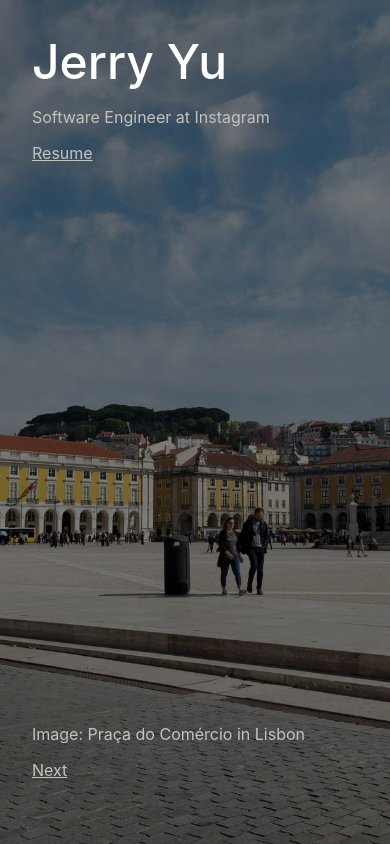
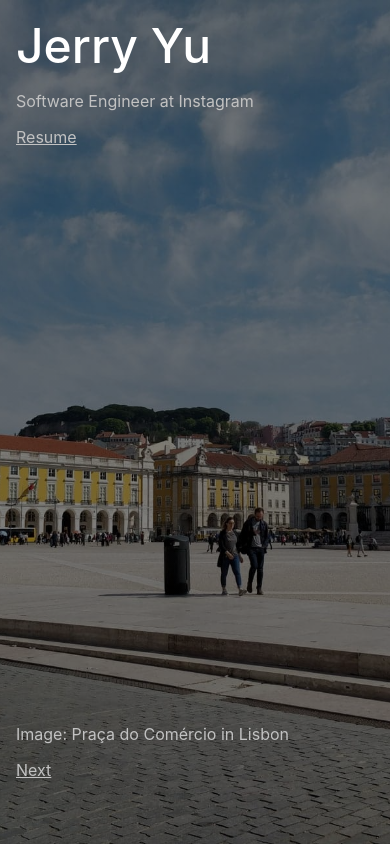
Before and after one commit to jyu/jyu.github.io, a React (Create React App) app: page / in a window 390 px wide. Built offline with nearby package versions, Linux system fonts and the light colour scheme.

Commit message:
Reduce mobile margin

```diff
--- a/src/routes/Home/styles.js
+++ b/src/routes/Home/styles.js
@@ -9,7 +9,7 @@ const styles = (theme) => ({
     padding: "4em 6em",
   },
   containerMobile: {
-    padding: "2em",
+    padding: "1em",
   },
   h1: {
     fontSize: "3em",
```
